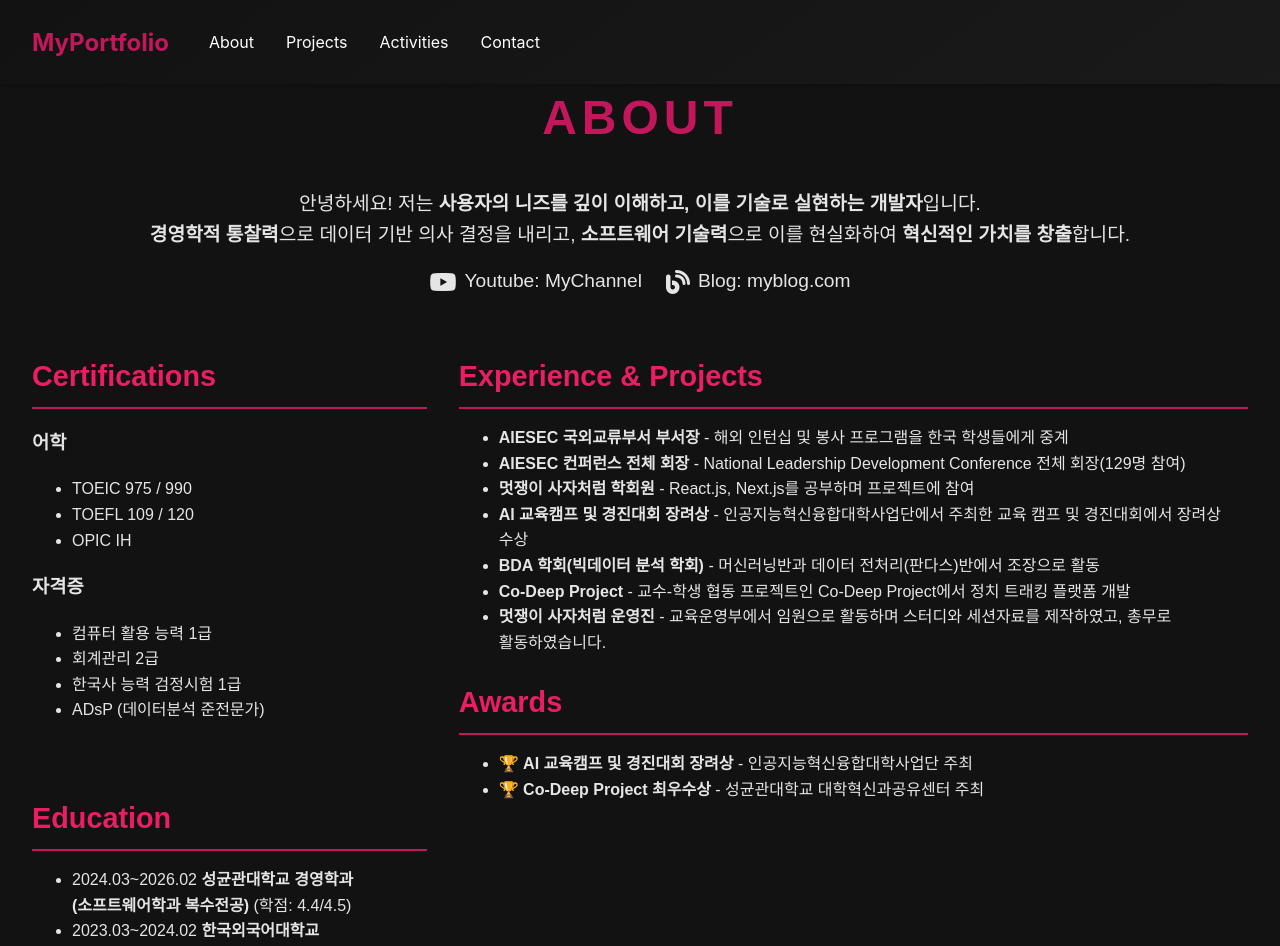
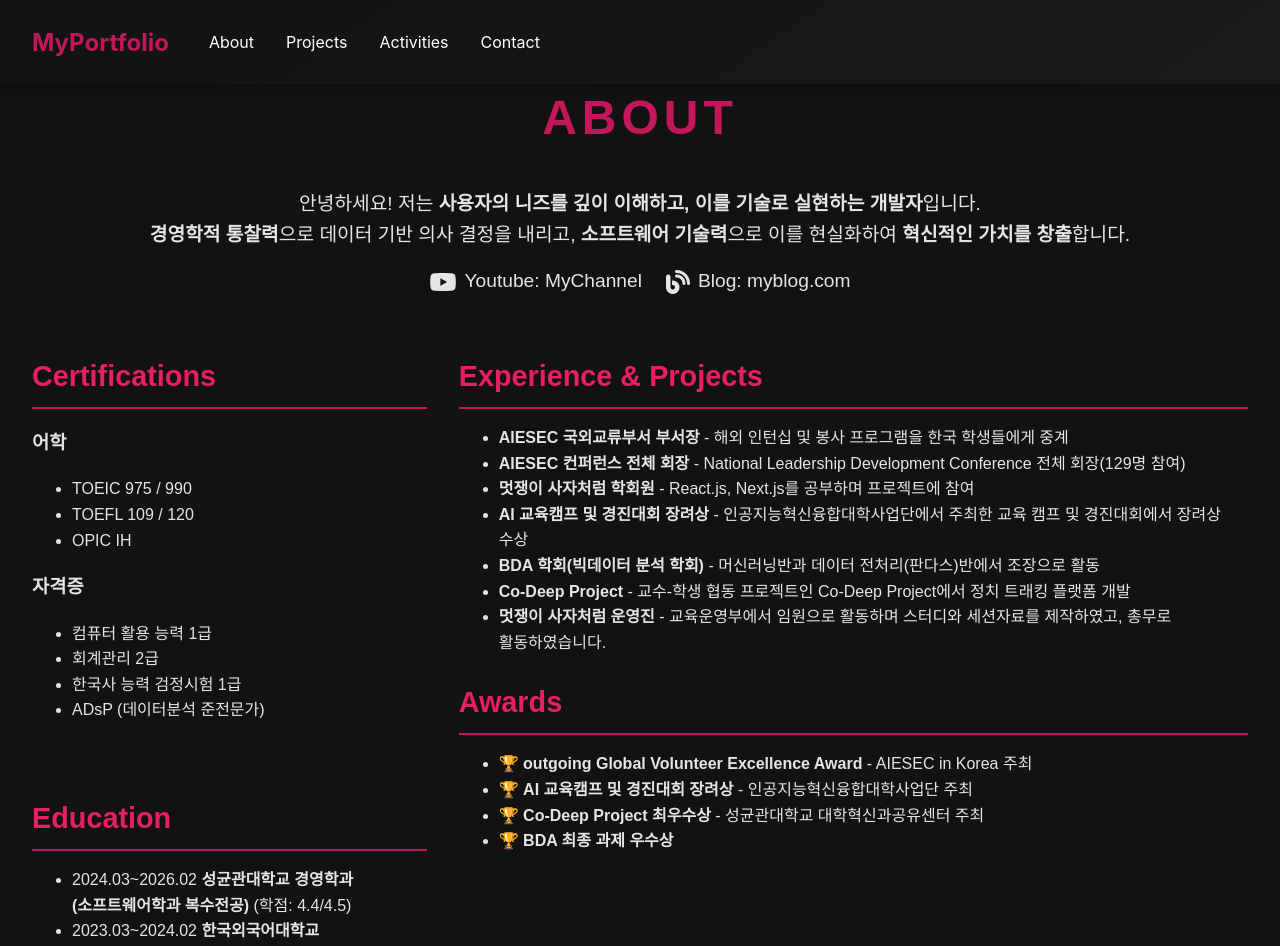
Before and after one commit to SyraYunji/My-Homepage, a React (Create React App) app: page /about in a window 1280 px wide. Shown: the top 946 px of the page. Built offline with nearby package versions, Linux system fonts and the light colour scheme; the HTML template or start-up script is replaced by a standard one.

Commit message:
상 추가

```diff
--- a/src/about/About.js
+++ b/src/about/About.js
@@ -104,8 +104,11 @@ const About = () => {
           <section className={styles.awards}>
             <h2>Awards</h2>
             <ul className={styles.awardList}>
+              <li>🏆 <strong> outgoing Global Volunteer Excellence Award</strong> - AIESEC in Korea 주최</li>
               <li>🏆 <strong>AI 교육캠프 및 경진대회 장려상</strong> - 인공지능혁신융합대학사업단 주최</li>
               <li>🏆 <strong>Co-Deep Project 최우수상</strong> - 성균관대학교 대학혁신과공유센터 주최</li>
+              <li>🏆 <strong>BDA 최종 과제 우수상</strong></li>
+
             </ul>
           </section>
         </div>
```
